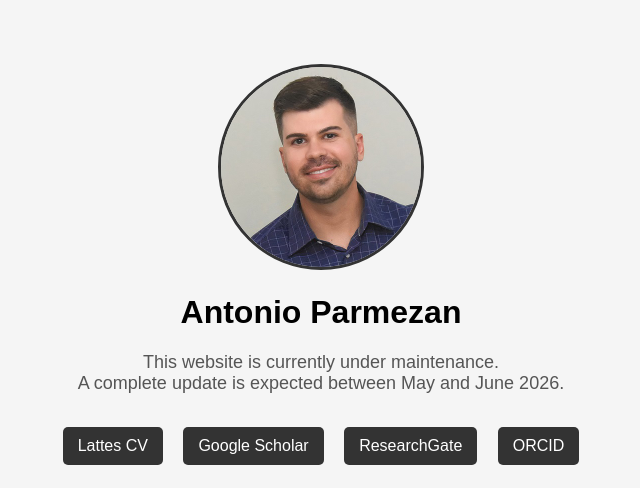
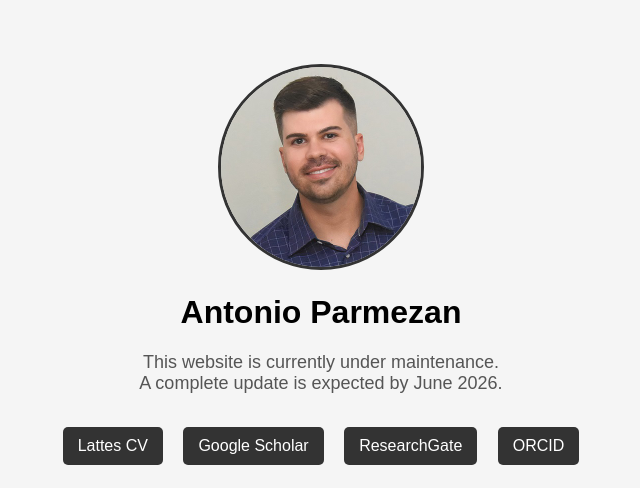
Before and after one commit to aparmezan/aparmezan.github.io, a plain HTML site: page index.html in a window 1280 px wide. Shown: the whole page, without its empty margins (319-959 px from the left). Drawn offline with Linux system fonts and the light colour scheme.

Commit message:
Add files via upload

```diff
--- a/index.html
+++ b/index.html
@@ -86,7 +86,7 @@
 
     <p>
       This website is currently under maintenance.<br>
-      A complete update is expected between May and June 2026.
+      A complete update is expected by June 2026.
     </p>
 
     <div class="links">
```
